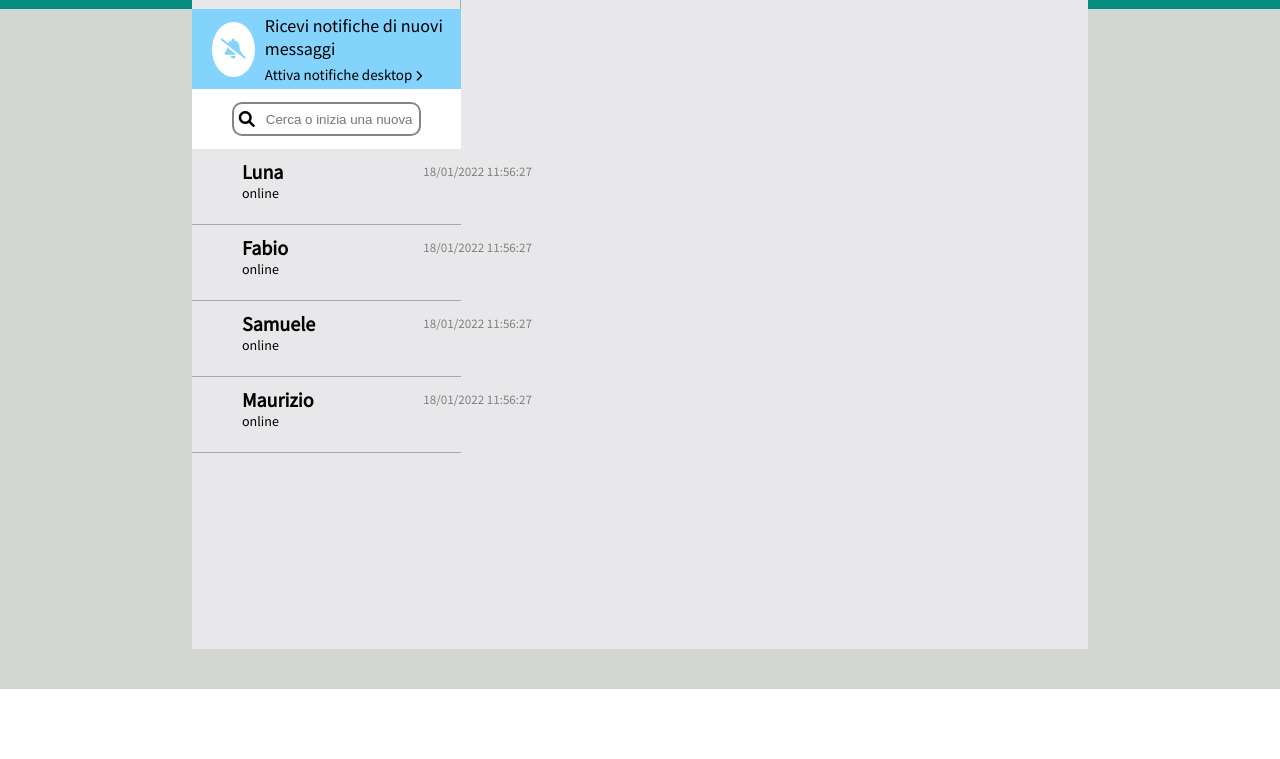
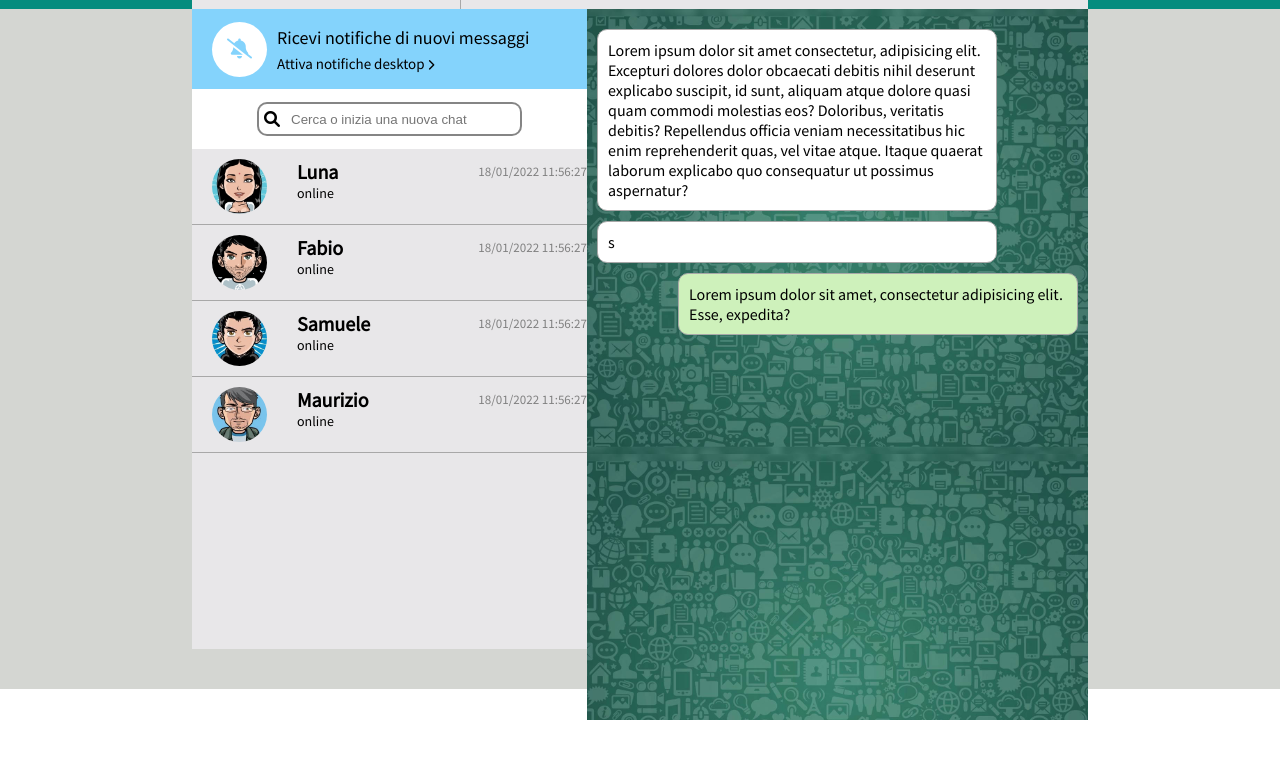
Before and after one commit to davidemontagna/vue-boolzapp, a plain HTML site: page index.html in a window 1280 px wide. Shown: the part 111-870 px from the top of the page. Drawn offline with nearby package versions, Linux system fonts and the light colour scheme.

Commit message:
inserimento messaggi nella chat

```diff
--- a/index.html
+++ b/index.html
@@ -68,7 +68,7 @@
                         <input type="text" class="input-user" placeholder="Cerca o inizia una nuova chat">
                     </div>
 
-                    <!--Sezione chat utenti-->
+                    <!--Sezione elenco chat utenti-->
                     <section>
                         <div class="users-chats" v-for="(users, index) in contacts">
                             <div class="img-user">
@@ -90,11 +90,17 @@
             </section>
 
             <!--Sezione chat con un determinato utente-->
-            <section>
+
                 <div class="chat">
+                    <div class="mess-received clearfix">
+                        <span>Lorem ipsum dolor sit amet consectetur, adipisicing elit. Excepturi dolores dolor obcaecati debitis nihil deserunt explicabo suscipit, id sunt, aliquam atque dolore quasi quam commodi molestias eos? Doloribus, veritatis debitis? Repellendus officia veniam necessitatibus hic enim reprehenderit quas, vel vitae atque. Itaque quaerat laborum explicabo quo consequatur ut possimus aspernatur?</span>
+                        <span>s</span>
+                    </div>
+                    <div class="mess-sent clearfix">
+                        <span>Lorem ipsum dolor sit amet, consectetur adipisicing elit. Esse, expedita?</span>
+                    </div>
+                </div>
 
-                </div>
-            </section>
 
             <!--Sezione per inviare un nuovo messaggio-->
             <section>
--- a/style.css
+++ b/style.css
@@ -60,6 +60,12 @@ header{
     color: #a9a8aa;
 }
 
+.clearfix{
+    content: "";
+    clear: both;
+    display: table;
+  }
+
 /*Parte header a sinistra*/
 .top-left-logos{
     width: 40%;
@@ -112,10 +118,13 @@ header{
 
 main{
     height: 763px;
+    display: flex;
+    justify-content: center;
 }
 /*Sezione colonna utenti a sinistra*/
 .users-column{
-    width: 30%;
+    float: left;
+    /*width: 30%;*/
     max-height: 760px;
 }
 
@@ -196,7 +205,7 @@ main{
 }
 /*Fine Sezione ricerca contatti*/
 
-/*Inizio Sezione chat utenti*/
+/*Inizio Sezione elenco chat utenti*/
 .users-chats{
     padding: 10px 0 10px;
     display: flex;
@@ -230,3 +239,40 @@ main{
 .interlocutor-mess{
     font-size: 14px;
 }
+/*Fine Sezione elenco chat utenti*/
+
+/*Inizio Sezione chat con un determinato utente*/
+.chat{
+    float: right;
+    padding: 10px;
+    max-height: 711px;
+    width: 70%;
+    background-image: url(img/bg-chat.jpg);
+    background-size: contain;
+
+}
+
+.mess-received{
+    float: left;
+}
+
+.mess-sent{
+    float: right;
+}
+
+.mess-received span, .mess-sent span{
+    padding: 10px;
+    margin-top: 10px;
+    display: block;
+    max-width: 400px;
+    border: 1px solid #a8a8a8;
+    border-radius: 10px;
+}
+
+.mess-received span{
+    background-color: #fff;
+}
+
+.mess-sent span{
+    background-color: #cef1bb;
+}
```
Also changed, not shown: img/bg-chat.jpg (added).
